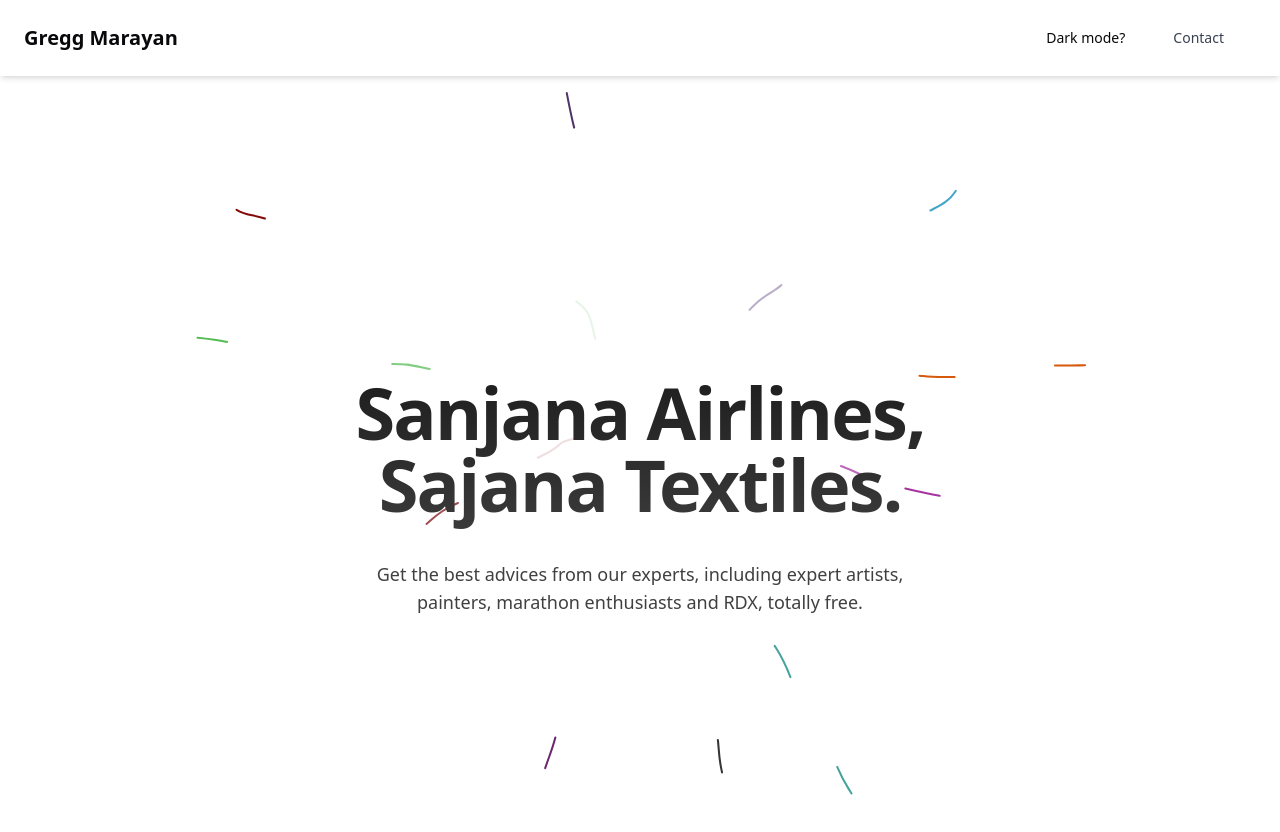
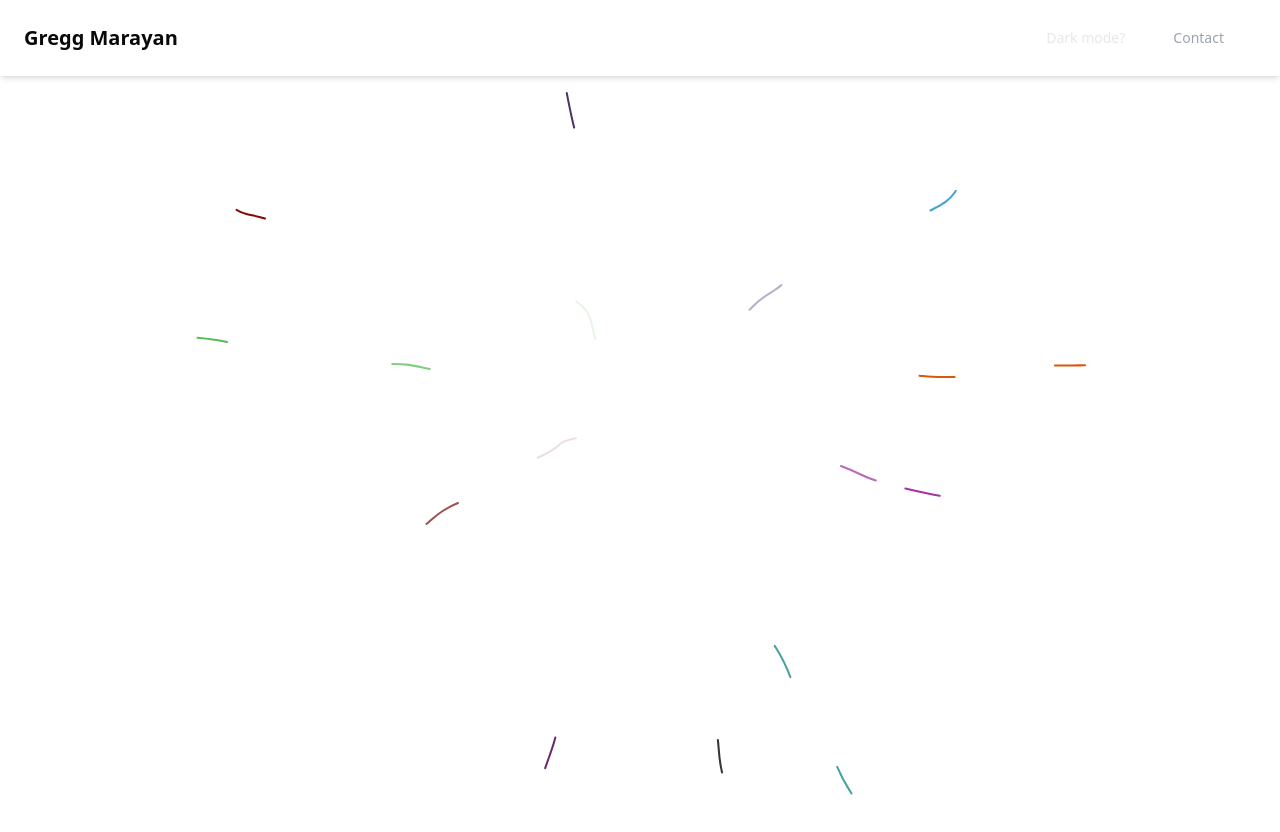
Before and after one commit to GreggMarayan/under-construction-portfolio, a Next.js app: page / in a window 1280 px wide. Shown: the top 832 px of the page. Built offline with nearby package versions, Linux system fonts and the light colour scheme.

Commit message:
Improved UI buttons

```diff
--- a/app/page.tsx
+++ b/app/page.tsx
@@ -5,34 +5,32 @@ import { useState } from "react";
 
 export default function Home() {
   // const [mode, setMode] = useState()
-  function handleDark(){
+  // function handleDark(){
 
-  }
+  // }
 
   return (
     <>
-      <header className="flex justify-between justify-sticky items-center sticky top-0 bg-white shadow-md z-10">
+      <header className="flex justify-between justify-sticky items-center sticky top-0 bg-white shadow-md z-10 dark:bg-black">
         <div>
-          <h1 className="text-xl font-bold p-6">Gregg Marayan</h1>
+          <h1 className="text-xl font-bold p-6 dark:text-white">Gregg Marayan</h1>
         </div>
         <div>
           <nav>
             <ul className="flex space-x-4 pr-10">
-              <li><Button variant="ghost">Dark mode?</Button></li>
-              <li><Button variant="ghost"><a href="#contact" className="text-gray-700">Contact</a></Button></li>
+              <li><Button variant="ghost" className="text-gray-200">Dark mode?</Button></li>
+              <li><Button variant="ghost"><a href="#contact" className="text-gray-400">Contact</a></Button></li>
             </ul>
           </nav>
         </div>
       </header>
+
+
       <BackgroundLines className="flex items-center justify-center w-full flex-col px-4">
 
-        <h2 className="bg-clip-text text-transparent text-center bg-gradient-to-b from-neutral-900 to-neutral-700 dark:from-neutral-600 dark:to-white text-2xl md:text-4xl lg:text-7xl font-sans py-2 md:py-10 relative z-20 font-bold tracking-tight">
-          Sanjana Airlines, <br /> Sajana Textiles.
-        </h2>
-        <p className="max-w-xl mx-auto text-sm md:text-lg text-neutral-700 dark:text-neutral-400 text-center">
-          Get the best advices from our experts, including expert artists,
-          painters, marathon enthusiasts and RDX, totally free.
-        </p>
+        <div>
+
+        </div>
       </BackgroundLines>
     </>
   );
```
